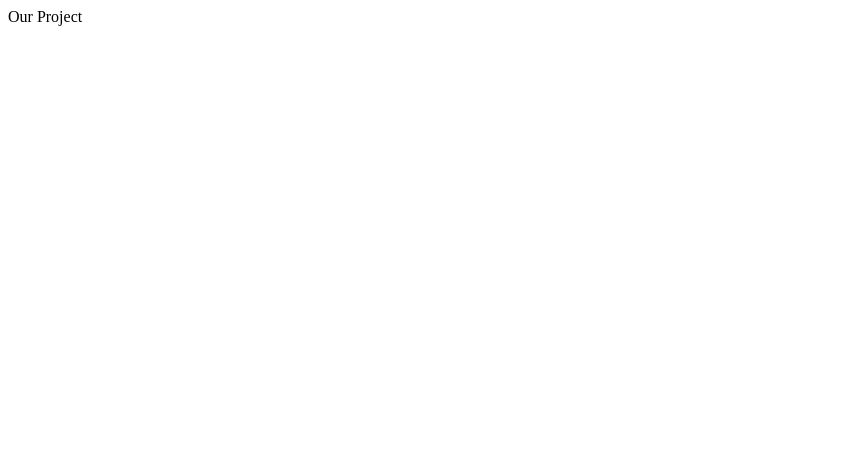
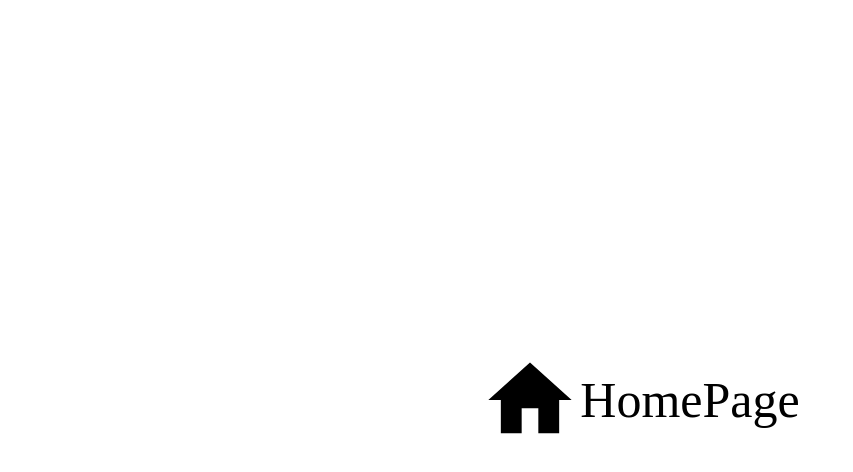
Before and after one commit to Dirassati/Codify, a React (Vite) app in the folder frontend/: page / in a window 1280 px wide. Shown: the top 472 px of the page, without its empty margins (0-853 px from the left). Built offline with nearby package versions, Linux system fonts and the light colour scheme.

Commit message:
packages added , create the initial structure

```diff
--- a/frontend/src/App.jsx
+++ b/frontend/src/App.jsx
@@ -1,12 +1,16 @@
+import { Routes, Route, BrowserRouter } from 'react-router-dom'
+import Homepage from './pages/homepage/Homepage'
 
 
 function App() {
 
 
   return (
-    <>
-      Our Project
-    </>
+    <BrowserRouter>
+      <Routes>
+        <Route path='/' element={<Homepage />}></Route>
+      </Routes>
+    </BrowserRouter>
   )
 }
 
--- a/frontend/src/index.css
+++ b/frontend/src/index.css
@@ -0,0 +1,4 @@
+*{
+    padding: 0;
+    margin: 0;
+}
--- /dev/null
+++ b/frontend/src/pages/homepage/Homepage.jsx
@@ -0,0 +1,10 @@
+import './homepage.css'
+import HomeIcon from '@mui/icons-material/Home';
+
+function Homepage() {
+  return (
+    <div className='homepage'  style={{fontSize:"50px"}}><HomeIcon style={{height:"100px",width:"100px"}}/> HomePage</div>
+  )
+}
+
+export default Homepage
--- /dev/null
+++ b/frontend/src/pages/homepage/homepage.css
@@ -0,0 +1,6 @@
+.homepage{
+    height: 100vh;
+    display: flex;
+    justify-content: center;
+    align-items: center;
+}
```
Also changed, not shown: frontend/package.json (+9 -1 lines), frontend/src/contexts/AuthContext.jsx (added, +12 -0 lines), 1 other file (tests, documents, lock files or other folders).
